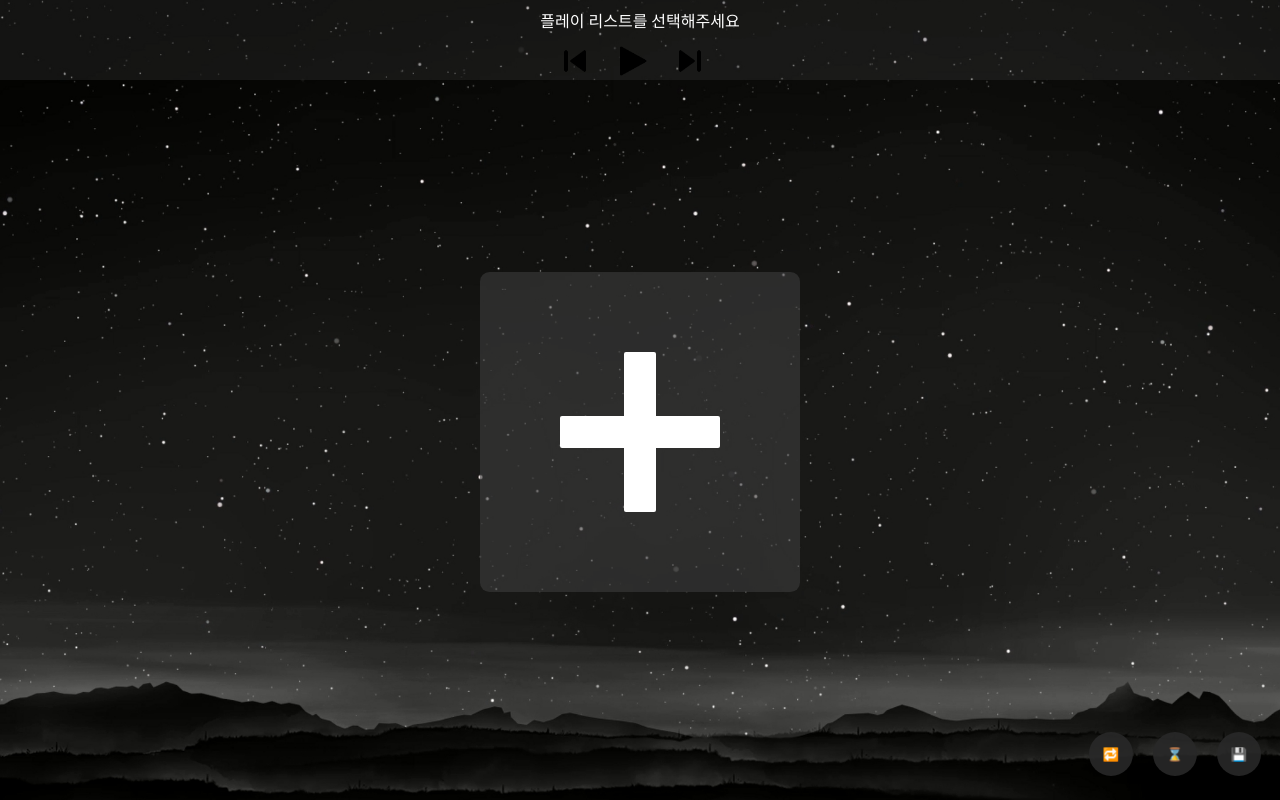
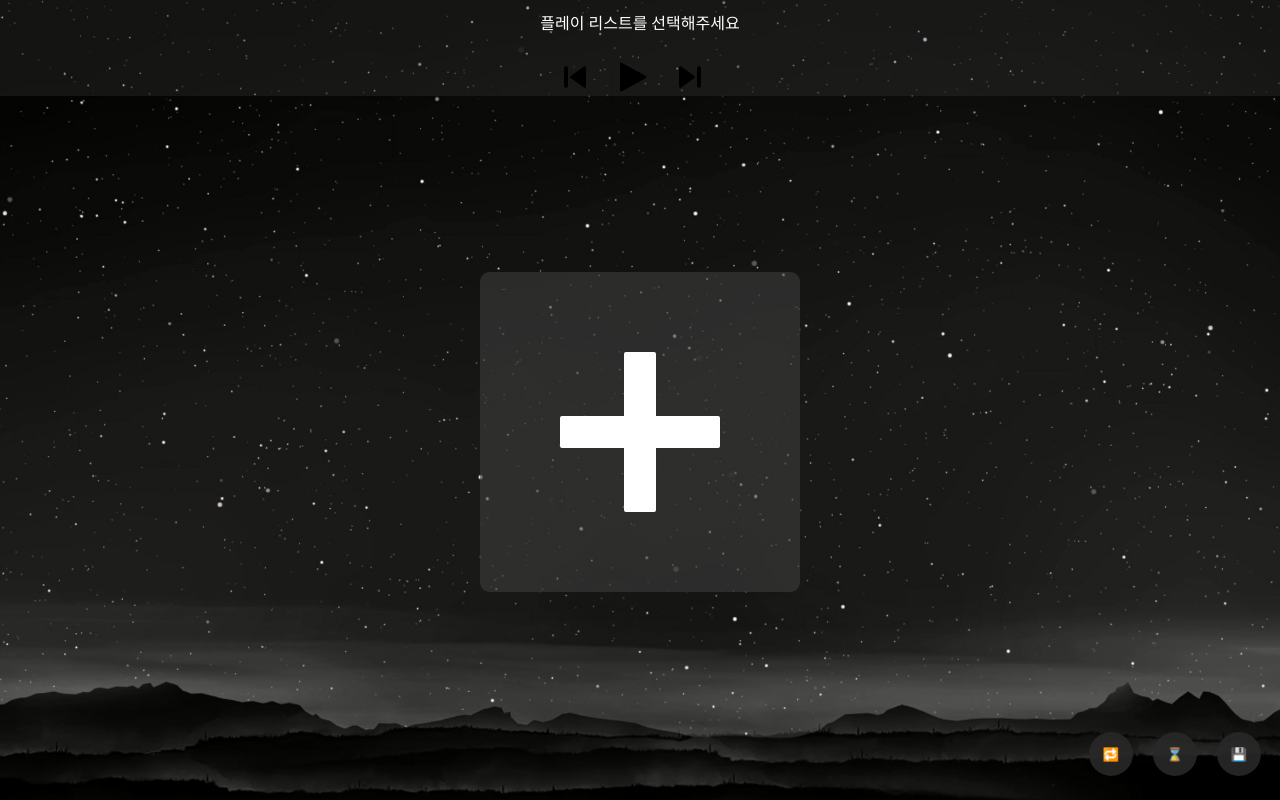
Before and after one commit to mocoorong/music-player, a Next.js app: page / in a window 1280 px wide. Built offline with nearby package versions, Linux system fonts and the light colour scheme.

Commit message:
musicvar components 분리

```diff
--- /dev/null
+++ b/app/components/MusicVar.tsx
@@ -0,0 +1,55 @@
+import {Song} from '../page'
+
+interface MusicVarProps {
+  playbackControls: {
+    currentSong: Song | null
+    playingPlaylistName: string
+    playingPlaylistId: string
+    handlePlaySong: (song: Song, playlist: any) => void
+    handleSkip: (direction: number) => void
+    setCurrentSong: (song: Song | null) => void
+    setPlay: (play: boolean) => void
+    play: boolean // 이제 부모에서 넘겨주므로 인식될 것입니다.
+    playerRef: any
+  }
+  scrollToCurrentSong: () => void
+}
+export default function MusicVar({
+  playbackControls,
+  scrollToCurrentSong,
+}: MusicVarProps) {
+  const {currentSong, playingPlaylistName, play, setPlay, handleSkip} =
+    playbackControls
+
+  return (
+    <div className="music-var">
+      <div className="music-var-title">
+        {playingPlaylistName ? `[${playingPlaylistName}] ` : ''}
+        {currentSong?.title || '플레이 리스트를 선택해주세요'}
+      </div>
+      {currentSong ? (
+        <img
+          src={currentSong.thumbnail}
+          className="mini-thumbnail"
+          onClick={scrollToCurrentSong}
+        />
+      ) : (
+        <div className="mini-thumbnail-placeholder" />
+      )}
+      <div className="control-btns">
+        <button onClick={() => handleSkip(-1)}>
+          <img src="/img/main-prevBtn.png" alt="" />
+        </button>
+        <button onClick={() => setPlay(!play)}>
+          <img
+            src={play ? '/img/main-pauseBtn.png' : '/img/main-playBtn.png'}
+            alt=""
+          />
+        </button>
+        <button onClick={() => handleSkip(1)}>
+          <img src="/img/main-nextBtn.png" alt="" />
+        </button>
+      </div>
+    </div>
+  )
+}
--- a/app/page.css
+++ b/app/page.css
@@ -195,7 +195,7 @@ body {
   top: 0;
   background: rgba(60, 60, 60, 0.3);
   width: 100%;
-  height: 10%;
+  height: 12%;
   display: flex;
   align-items: center;
   justify-content: space-between;
@@ -203,8 +203,8 @@ body {
 
 .mini-thumbnail {
   position: absolute;
-  bottom: 5px;
-  right: 5px;
+  top: 10%;
+  right: 1%;
   width: 8%;
   aspect-ratio: 16/9;
   object-fit: cover;
--- a/app/page.tsx
+++ b/app/page.tsx
@@ -3,6 +3,7 @@
 import {useState, useRef, useEffect} from 'react'
 import PlaylistModal from './components/Modal'
 import './page.css'
+import MusicVar from './components/MusicVar'
 
 export type Song = {
   id: string
@@ -255,6 +256,7 @@ export default function Home() {
     handleSkip,
     setCurrentSong,
     setPlay,
+    play,
     playerRef,
   }
 
@@ -447,36 +449,10 @@ export default function Home() {
           </div>
         </div>
       </div>
-
-      <div className="music-var">
-        <div className="music-var-title">
-          {playingPlaylistName ? `[${playingPlaylistName}] ` : ''}
-          {currentSong?.title || '플레이 리스트를 선택해주세요'}
-        </div>
-        {currentSong ? (
-          <img
-            src={currentSong.thumbnail}
-            className="mini-thumbnail"
-            onClick={scrollToCurrentSong}
-          />
-        ) : (
-          <div className="mini-thumbnail-placeholder" />
-        )}
-        <div className="control-btns">
-          <button onClick={() => handleSkip(-1)}>
-            <img src="/img/main-prevBtn.png" alt="" />
-          </button>
-          <button onClick={() => setPlay(!play)}>
-            <img
-              src={play ? '/img/main-pauseBtn.png' : '/img/main-playBtn.png'}
-              alt=""
-            />
-          </button>
-          <button onClick={() => handleSkip(1)}>
-            <img src="/img/main-nextBtn.png" alt="" />
-          </button>
-        </div>
-      </div>
+      <MusicVar
+        playbackControls={playbackControls}
+        scrollToCurrentSong={scrollToCurrentSong}
+      />
     </div>
   )
 }
```
